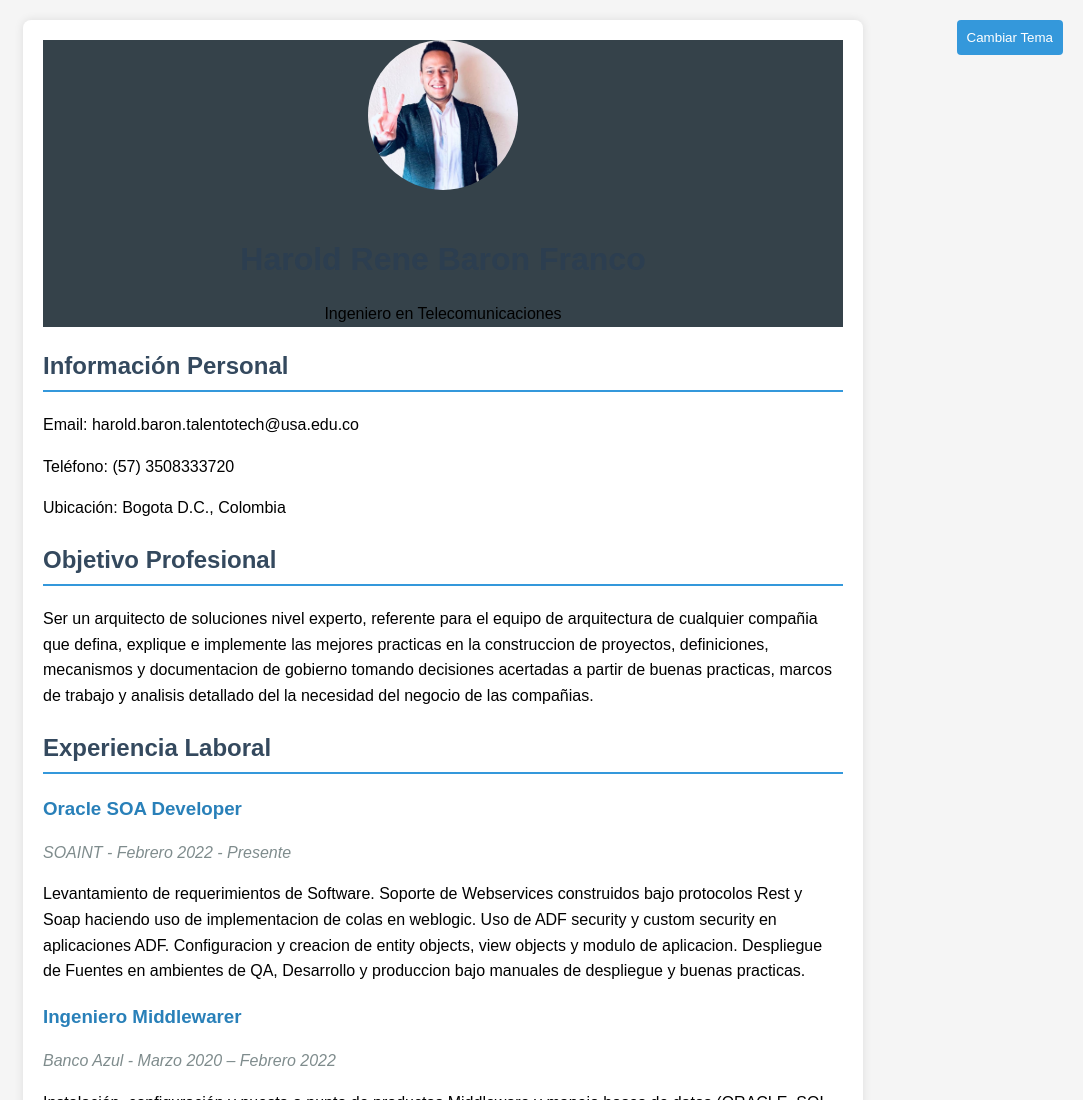
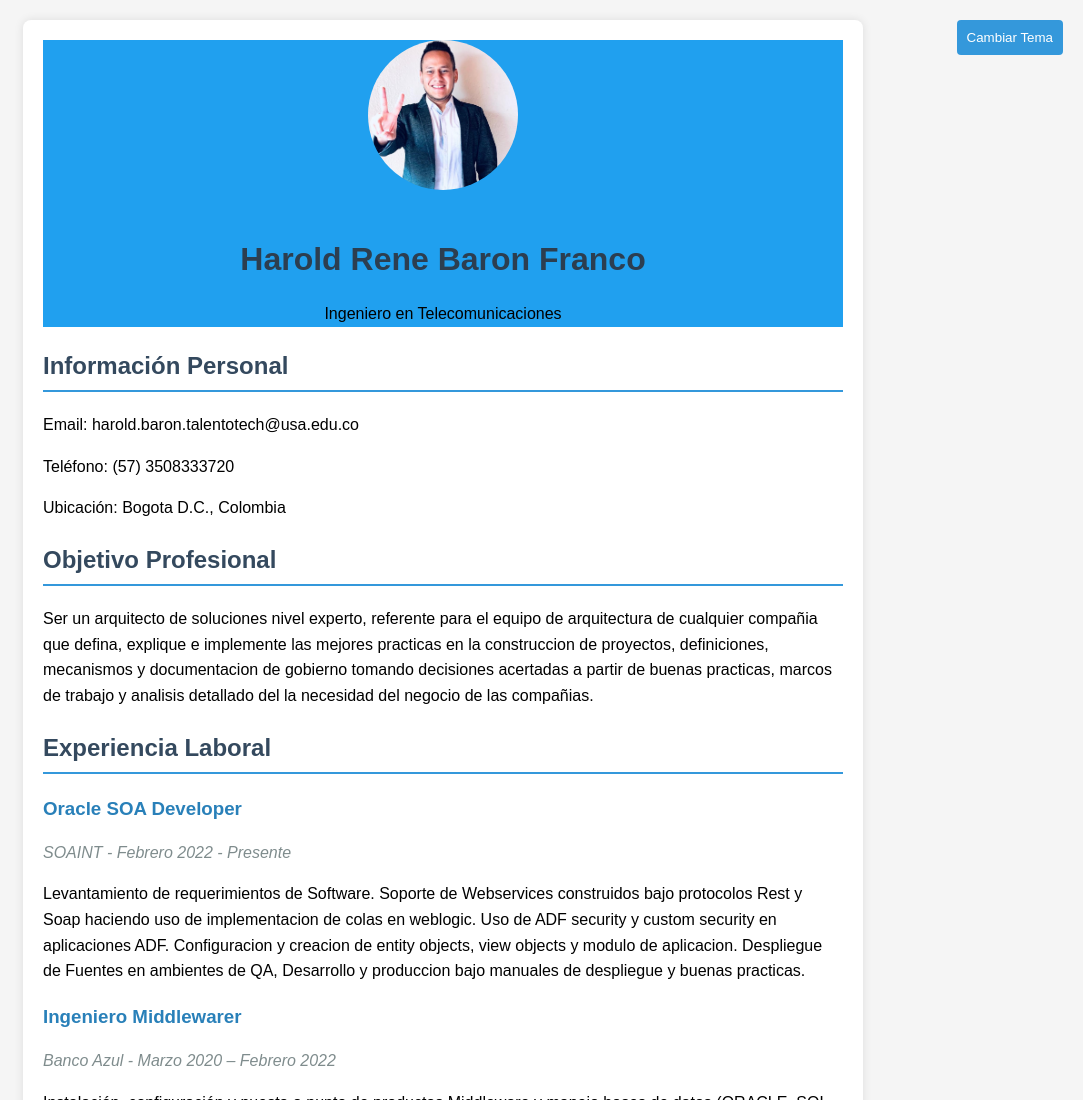
Before and after one commit to Harold-Architect/G13Reto01, a plain HTML site: page index.html in a window 1280 px wide. Shown: the top 1100 px of the page, without its empty margins (197-1280 px from the left). Drawn offline with Linux system fonts and the light colour scheme.

Commit message:
Ajuste color2

```diff
--- a/styles.css
+++ b/styles.css
@@ -14,7 +14,7 @@ body {
     box-shadow: 0 0 10px rgba(0,0,0,0.1);
 }
 .header {
-    background-color: #35424a;
+    background-color: #20a0ef;
     text-align: center;
     margin-bottom: 20px;
 }
```
